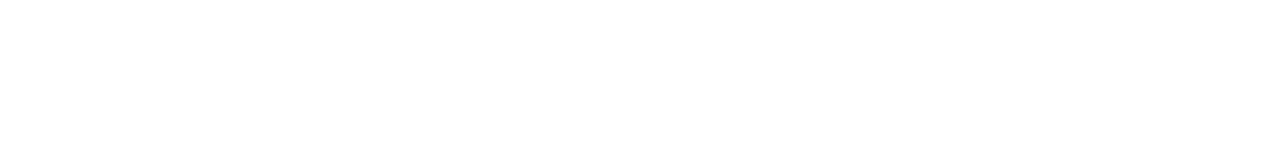
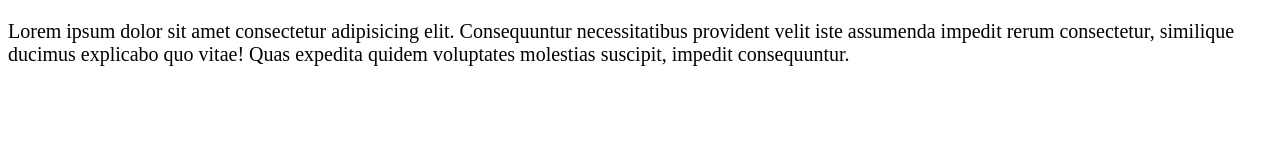
Before and after one commit to kauanhindlmayer/html-css, a plain HTML site: page 031_propriedades_para_textos/index.html in a window 1280 px wide. Drawn offline with Linux system fonts and the light colour scheme.

Commit message:
Exercícios

```diff
--- a/031_propriedades_para_textos/assets/css/style.css
+++ b/031_propriedades_para_textos/assets/css/style.css
@@ -0,0 +1,14 @@
+p {
+  font-size: 20px;
+  /* font-style: italic;
+  font-weight: bold;
+  direction: ltr;
+  letter-spacing: 1px;
+  word-spacing: 5px;
+  line-height: 40px; */
+  text-align: left;
+  /* text-decoration: underline;
+  text-indent: 50px;
+  text-shadow: 2px 2px 1px red;
+  text-transform: uppercase; */
+}
--- a/031_propriedades_para_textos/index.html
+++ b/031_propriedades_para_textos/index.html
@@ -8,6 +8,13 @@
   <title>Document</title>
 </head>
 <body>
-
+  <div>
+    <p>
+      Lorem ipsum dolor sit amet consectetur adipisicing elit. Consequuntur
+      necessitatibus provident velit iste assumenda impedit rerum consectetur,
+      similique ducimus explicabo quo vitae! Quas expedita quidem voluptates
+      molestias suscipit, impedit consequuntur.
+    </p>
+  </div>
 </body>
 </html>
```
